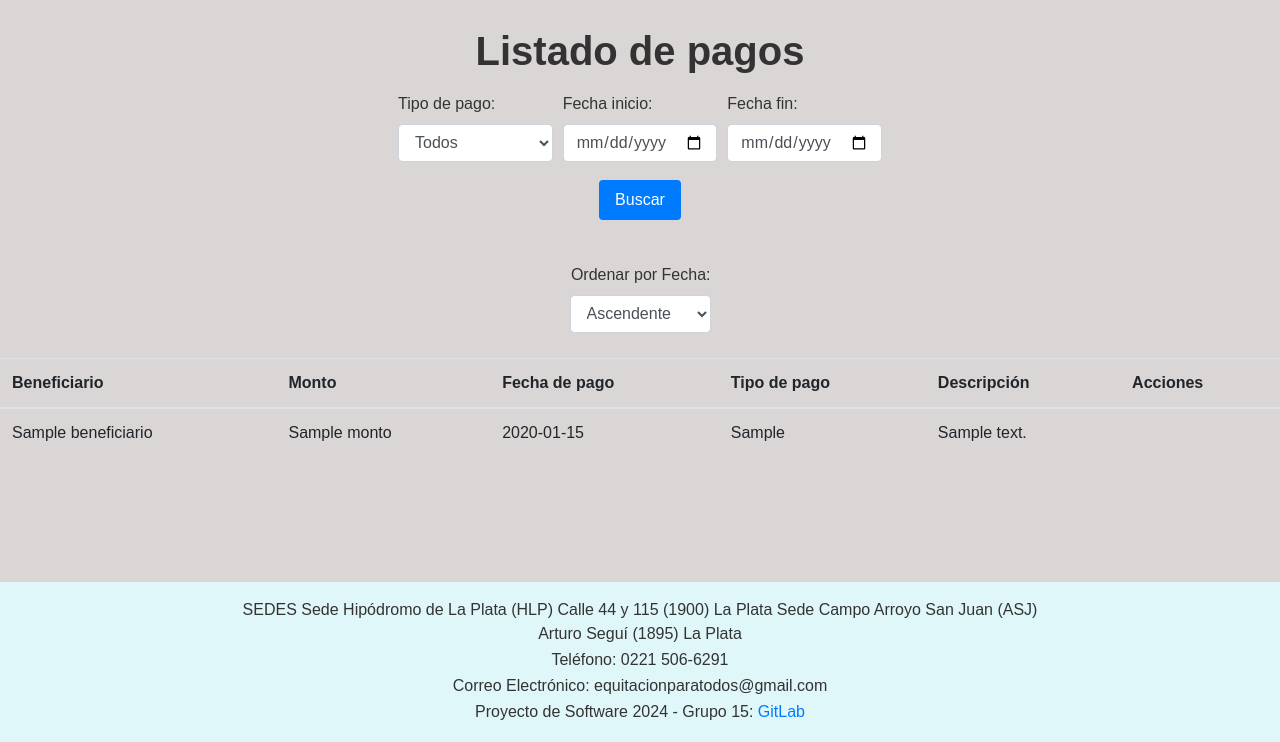
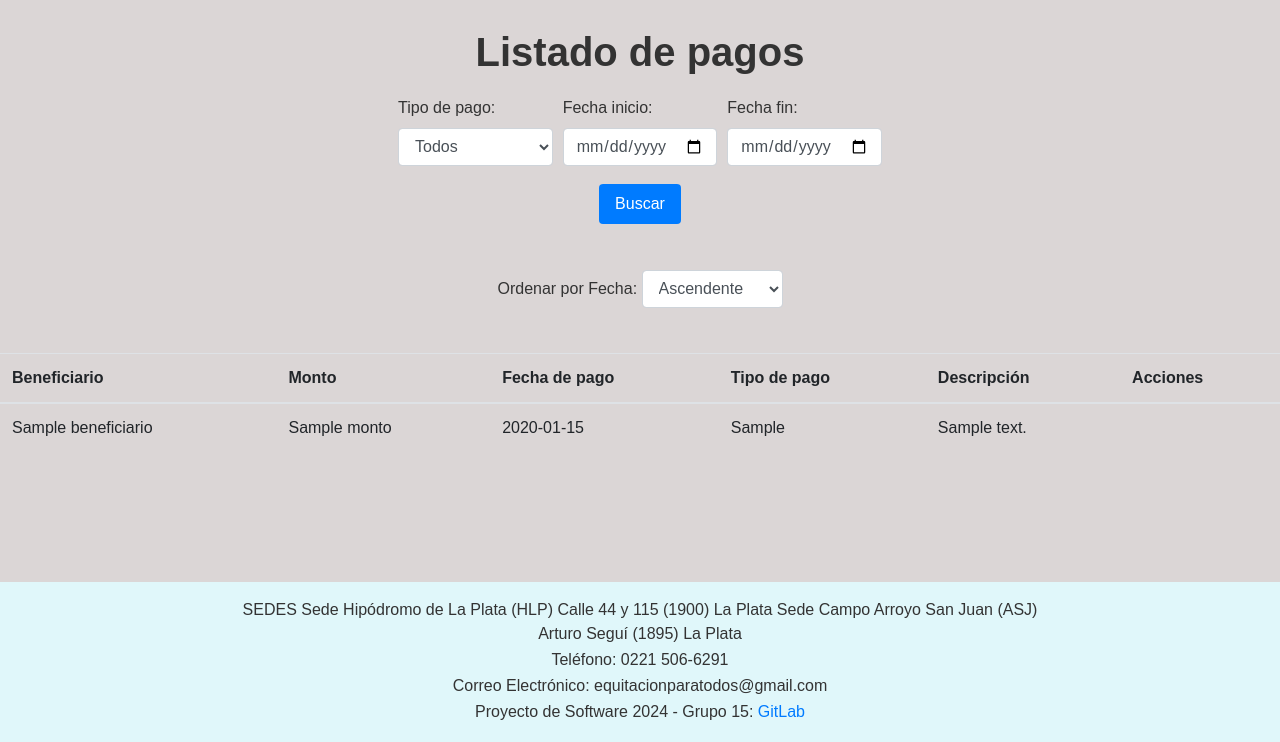
Before and after one commit to Teddyware01/CEDICA, a Flask app: template admin/src/web/templates/pagos/listado_pagos.html in a window 1280 px wide. Shown: the part 70-812 px from the top of the page. Run offline with Flask 3, Linux system fonts and the light colour scheme; the template is opened without the code that fills it: most values are stand-ins (such as "Sample title", 1, 10 or a date in 2020); parts of the project's set-up code (start-up, migrations or seed data) failed here and were passed over; some libraries are stand-ins or nearby versions.

Commit message:
Responsive ecuestre y pagos

```diff
--- a/admin/src/web/templates/pagos/listado_pagos.html
+++ b/admin/src/web/templates/pagos/listado_pagos.html
@@ -3,7 +3,7 @@
 {% block title %} Listado de pagos {% endblock %}
 
 {% block content %}
-<h1>Listado de pagos</h1>
+<h1 class="text-center">Listado de pagos</h1>
 
 {% if success %}
 <div class="alert alert-success" role="alert">
@@ -12,14 +12,15 @@
 {% endif %}
 
 {% if is_authenticated(session) and check_permission(session, "pago_create") %}
-<div class="actions">
+<div class="actions text-center mb-3">
     <a href="{{ url_for('pagos.registrar_pago') }}" class="btn btn-add">Registrar pago</a>
 </div>
 {% endif %}
 
+
 <form method="GET" action="{{ url_for('pagos.listar_pagos') }}" class="mb-3 search-form">
     <div class="form-row">
-        <div class="form-group col-md-4">
+        <div class="form-group col-lg-4 col-12">
             <label for="tipo_pago">Tipo de pago:</label>
             <select id="tipo_pago" name="tipo_pago" class="form-control">
                 <option value="">Todos</option>
@@ -29,23 +30,24 @@
             </select>
         </div>
 
-        <div class="form-group col-md-4">
+        <div class="form-group col-lg-4 col-12">
             <label for="fecha_inicio">Fecha inicio:</label>
             <input type="date" id="fecha_inicio" name="fecha_inicio" class="form-control" value="{{ fecha_inicio }}">
         </div>
 
-        <div class="form-group col-md-4">
+        <div class="form-group col-lg-4 col-12">
             <label for="fecha_fin">Fecha fin:</label>
             <input type="date" id="fecha_fin" name="fecha_fin" class="form-control" value="{{ fecha_fin }}">
         </div>
     </div>
 
-    <div class="form-group text-center full-width">
+    <div class="form-group text-center">
         <button type="submit" class="btn btn-primary">Buscar</button>
     </div>
 </form>
 
-<form method="GET" action="{{ url_for('pagos.listar_pagos') }}">
+
+<form method="GET" action="{{ url_for('pagos.listar_pagos') }}" class="mb-3">
     <input type="hidden" name="tipo_pago" value="{{ tipo_pago }}">
     <input type="hidden" name="fecha_inicio" value="{{ fecha_inicio }}">
     <input type="hidden" name="fecha_fin" value="{{ fecha_fin }}">
@@ -53,13 +55,15 @@
 
     <div class="form-group text-right">
         <label for="orden">Ordenar por Fecha:</label>
-        <select id="orden" name="orden" class="form-control" onchange="this.form.submit();">
+        <select id="orden" name="orden" class="form-control d-inline-block w-auto" onchange="this.form.submit();">
             <option value="asc" {% if orden == 'asc' %}selected{% endif %}>Ascendente</option>
             <option value="desc" {% if orden == 'desc' %}selected{% endif %}>Descendente</option>
         </select>
     </div>
 </form>
 
+
+<div class="table-responsive d-none d-md-block">
     <table class="table">
         <thead>
             <tr>
@@ -93,31 +97,49 @@
             {% endfor %}
         </tbody>
     </table>
+</div>
+<div class="caja d-md-none">
+    {% for pago in pagos_realizado %}
+    <div class="caja-separadora">
+        <p><strong>Beneficiario:</strong> {{ pago.beneficiario }}</p>
+        <p><strong>Monto:</strong> {{ pago.monto }}</p>
+        <p><strong>Fecha de pago:</strong> {{ pago.fecha_pago.strftime('%Y-%m-%d') }}</p>
+        <p><strong>Tipo de pago:</strong> {{ pago.tipo_pago.capitalize() }}</p>
+        <p><strong>Descripción:</strong> {{ pago.descripcion }}</p>
+        <div class="dropdown action-dropdown d-block d-lg-none">
+            <button class="btn btn-primary dropdown-toggle" type="button" id="dropdownMenuButton{{ pago.id }}" data-toggle="dropdown" aria-haspopup="true" aria-expanded="false">
+                Acciones
+            </button>
+            <div class="dropdown-menu" aria-labelledby="dropdownMenuButton{{ pago.id }}">
+                {% if is_authenticated(session) and check_permission(session, "pago_update") %}
+                <a class="dropdown-item" href="{{ url_for('pagos.editar_pago', id=pago.id) }}">Modificar</a>
+                {% endif %}
+                {% if is_authenticated(session) and check_permission(session, "pago_destroy") %}
+                <a class="dropdown-item" href="{{ url_for('pagos.eliminar_pago', id=pago.id) }}">Eliminar</a>
+                {% endif %}
+            </div>
+        </div>
+    </div>
+    {% endfor %}
+</div>
 
-<nav aria-label="Paginación">
-  <ul class="pagination">
+<nav aria-label="Paginación" class="text-center">
+    <ul class="pagination justify-content-center">
         {% if pagina_actual > 1 %}
         <li class="page-item">
-          <a class="page-link" href="?page={{ pagina_actual - 1 }}&orden={{ orden }}&tipo_pago={{ tipo_pago }}&fecha_inicio={{ fecha_inicio }}&fecha_fin={{ fecha_fin }}">
-            «
-          </a>
+            <a class="page-link" href="?page={{ pagina_actual - 1 }}&orden={{ orden }}&tipo_pago={{ tipo_pago }}&fecha_inicio={{ fecha_inicio }}&fecha_fin={{ fecha_fin }}">«</a>
         </li>
         {% endif %}
         {% for p in range(1, total_paginas + 1) %}
         <li class="page-item {% if p == pagina_actual %}active{% endif %}">
-          <a class="page-link" href="?page={{ p }}&orden={{ orden }}&tipo_pago={{ tipo_pago }}&fecha_inicio={{ fecha_inicio }}&fecha_fin={{ fecha_fin }}">
-              {{ p }}
-          </a>
+            <a class="page-link" href="?page={{ p }}&orden={{ orden }}&tipo_pago={{ tipo_pago }}&fecha_inicio={{ fecha_inicio }}&fecha_fin={{ fecha_fin }}">{{ p }}</a>
         </li>
         {% endfor %}
         {% if pagina_actual < total_paginas %}
         <li class="page-item">
-          <a class="page-link" href="?page={{ pagina_actual + 1 }}&orden={{ orden }}&tipo_pago={{ tipo_pago }}&fecha_inicio={{ fecha_inicio }}&fecha_fin={{ fecha_fin }}">
-            »
-          </a>
+            <a class="page-link" href="?page={{ pagina_actual + 1 }}&orden={{ orden }}&tipo_pago={{ tipo_pago }}&fecha_inicio={{ fecha_inicio }}&fecha_fin={{ fecha_fin }}">»</a>
         </li>
         {% endif %}
     </ul>
 </nav>
-
 {% endblock %}
```
Also changed, not shown: admin/src/web/templates/ecuestre/listado.html (+40 -65 lines). Lines whose indentation alone changed are shown as unchanged.
